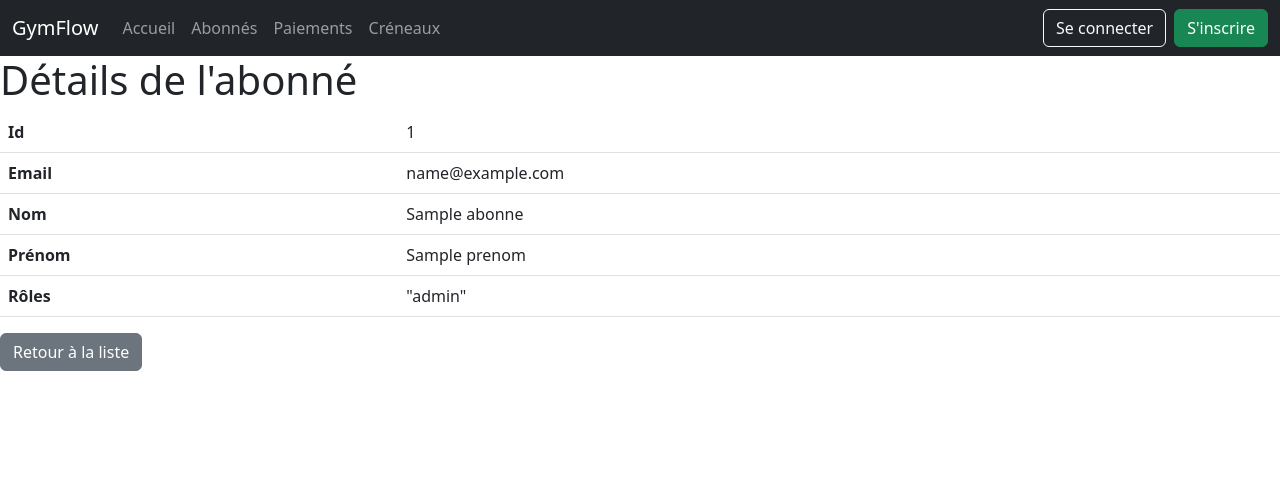
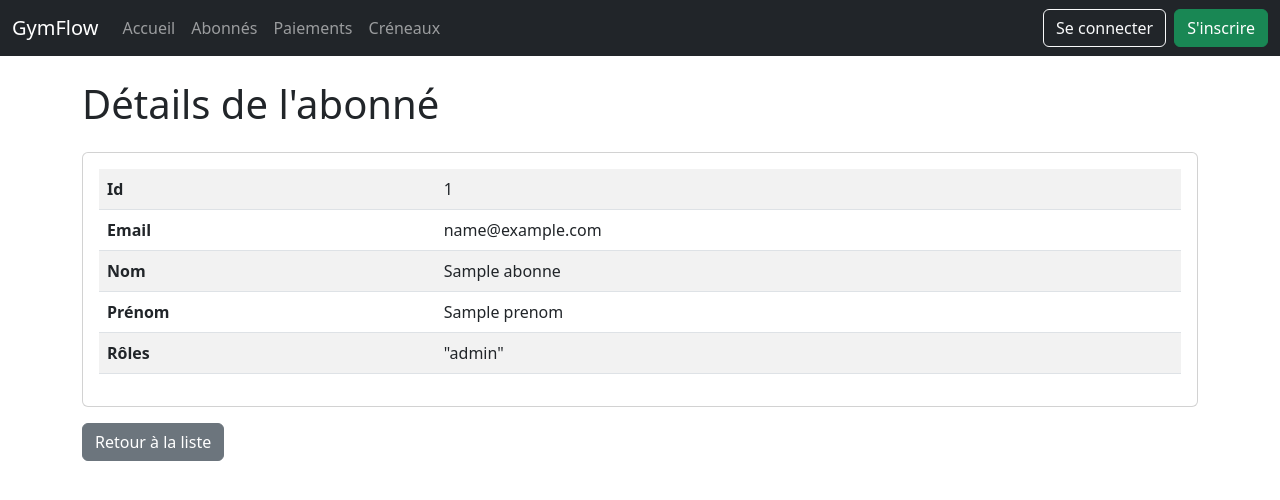
Before and after one commit to Yassine-Atiki/GYM_MANAGEMENT_SYSTEME_USING_SYMFONY, a Symfony app: template templates/abonne/show.html.twig in a window 1280 px wide. Shown: the top 500 px of the page. Run offline with Twig, Linux system fonts and the light colour scheme; the template is opened without the code that fills it: most values are stand-ins (such as "Sample title", 1, 10 or a date in 2020); some libraries are stand-ins or nearby versions.

Commit message:
adding new style to abonne/show.html.twig

```diff
--- a/templates/abonne/show.html.twig
+++ b/templates/abonne/show.html.twig
@@ -4,9 +4,12 @@
 {% block title %}Détails de l'abonné{% endblock %}
 
 {% block body %}
-    <h1>Détails de l'abonné</h1>
+    <div class="container">
+        <h1 class="my-4">Détails de l'abonné</h1>
 
-    <table class="table">
+        <div class="card">
+            <div class="card-body">
+                <table class="table table-striped">
                     <tbody>
                         <tr>
                             <th>Id</th>
@@ -30,7 +33,11 @@
                         </tr>
                     </tbody>
                 </table>
+            </div>
+        </div>
 
+        <div class="mt-3">
             <a href="{{ path('abonne_index') }}" class="btn btn-secondary">Retour à la liste</a>
-    <p></p>
+        </div>
+    </div>
 {% endblock %}
```
Lines whose indentation alone changed are shown as unchanged.
